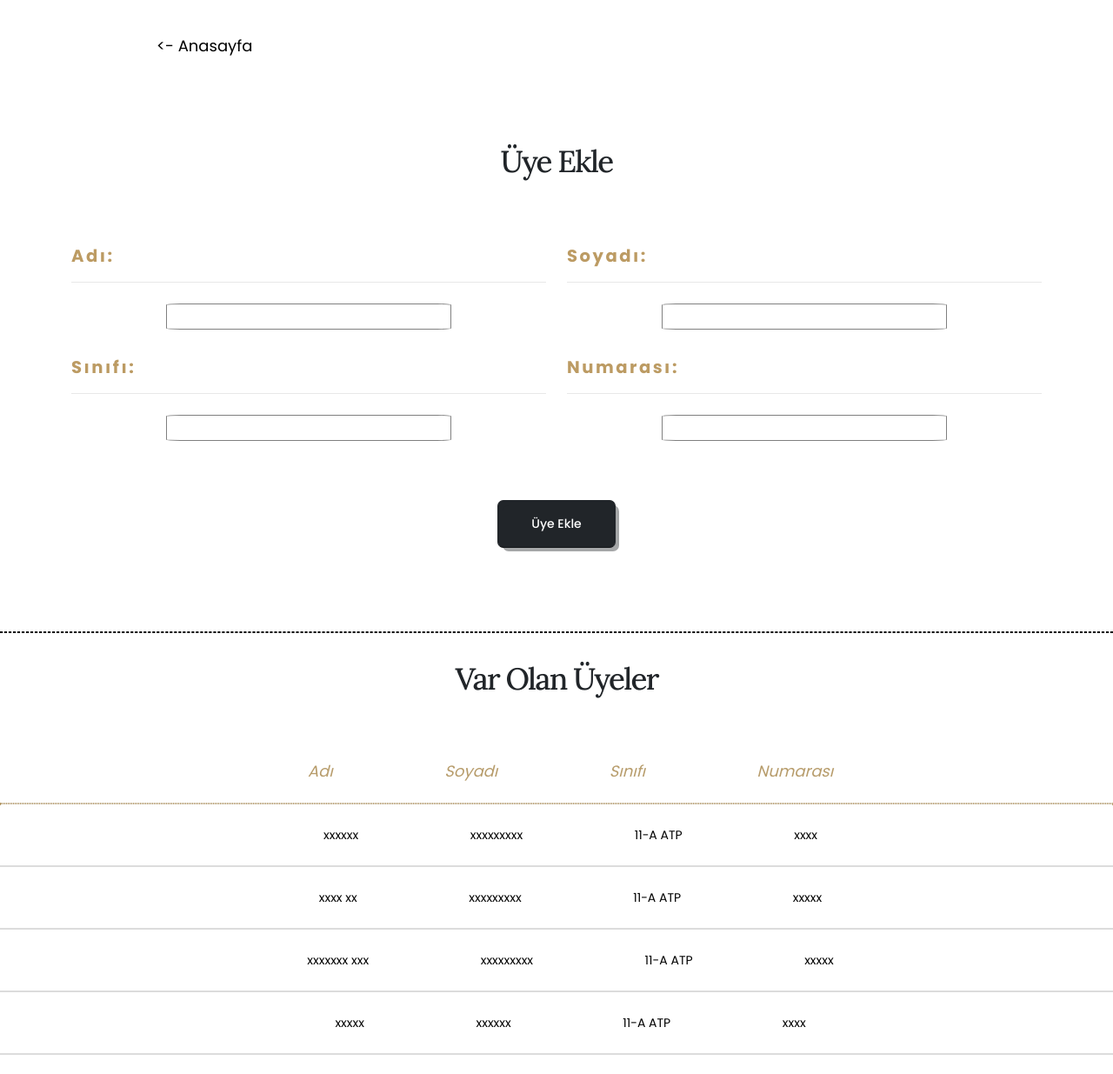
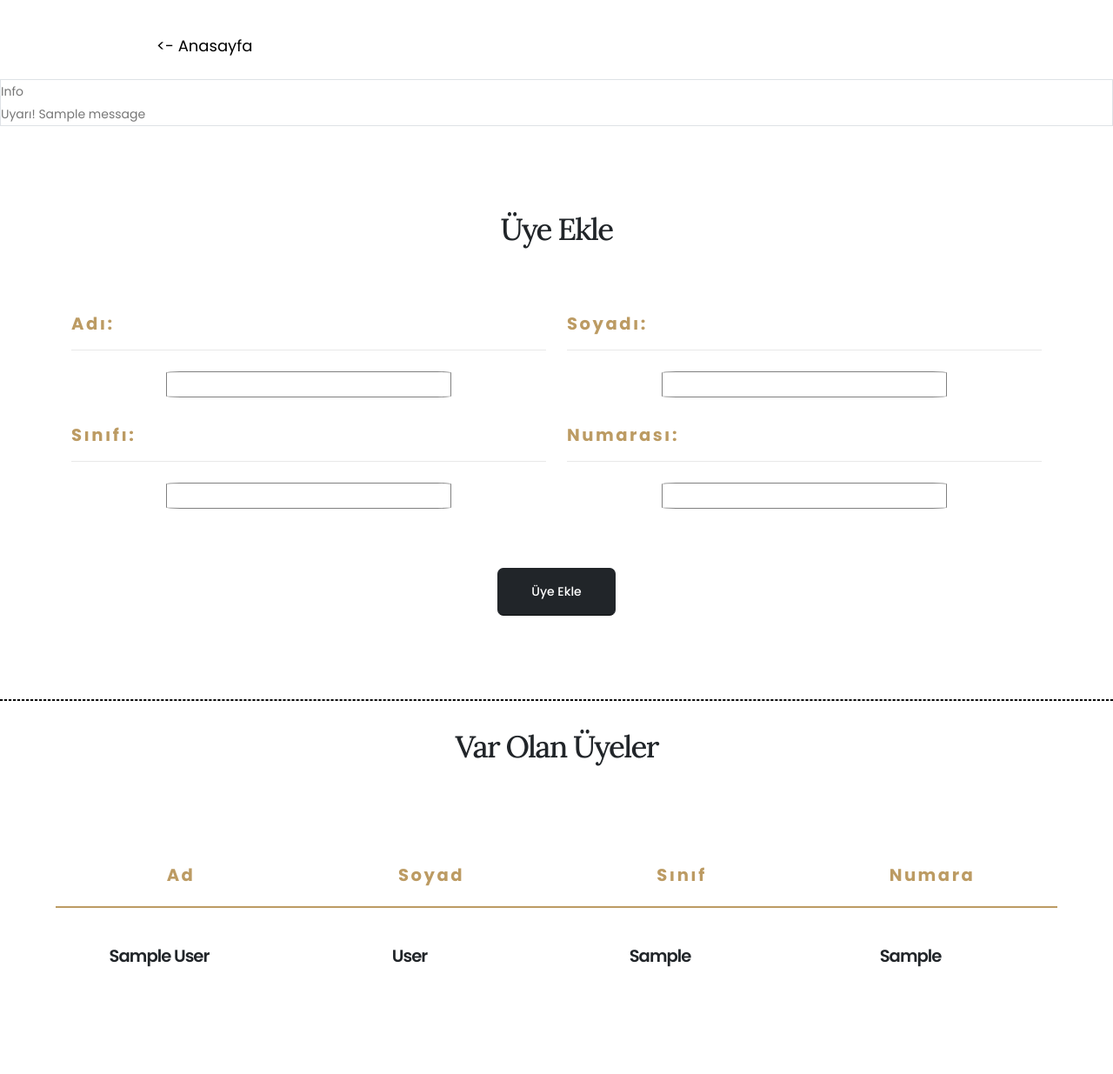
Before and after one commit to mehmetefeozcan/macka-library-app-desktop, a Flask app: page /add-member in a window 1280 px wide. Shown: the whole page at 87% size. After the commit the page ends 1112 px from the top, so only its background shows below. Run offline with Flask 3, Linux system fonts and the light colour scheme; tables that the repository leaves empty hold one stand-in row (values such as "Sample post"); one stand-in notice (Sample message) is shown; some libraries are stand-ins or nearby versions.

Commit message:
done add member

```diff
--- a/main.py
+++ b/main.py
@@ -34,12 +34,39 @@
     category = db.Column(db.String(100), nullable=True)
 
 
+class members(db.Model):
+    id = db.Column(db.Integer, primary_key=True)
+    name = db.Column(db.String(50), nullable=False)
+    surname = db.Column(db.String(50), nullable=False)
+    classroom = db.Column(db.String(10), nullable=False)
+    no = db.Column(db.String(10), nullable=False)
+
+
+class givenBooks(db.Model):
+    id = db.Column(db.Integer, primary_key=True)
+    category = db.Column(db.String(100), nullable=False)
+    bookCode = db.Column(db.String(100), nullable=False)
+    bookName = db.Column(db.String(100), nullable=False)
+    studentName = db.Column(db.String(50), nullable=False)
+    classroom = db.Column(db.String(10), nullable=False)
+    no = db.Column(db.String(10), nullable=False)
+
+
+# for the table create
+""" with app.app_context():
+    db.create_all() """
+
+
 @app.route("/home", methods=["POST", "GET"])
 def indexPage():
+    selectedCategory = ""
+
     if request.method == "POST":
         selectedCategory = request.form["category"]
         if selectedCategory == "Tümü":
             response = books.query.all()
+        elif selectedCategory == "Verilen Kitaplar":
+            return redirect("/given-books")
         else:
             response = books.query.filter_by(
                 category=selectedCategory,
@@ -58,9 +85,40 @@
 def givenBooksPage():
     return render_template("givenBooks.html")
 
-@app.route("/add-member")
+
+@app.route("/add-member", methods=["POST", "GET"])
 def memberPage():
-    return render_template("addMember.html")
+    _members = members.query.all()
+
+    if request.method == "POST":
+        if (
+            request.form["memberName"] == ""
+            or request.form["classroom"] == ""
+            or request.form["memberSurname"] == ""
+            or request.form["memberNumber"] == ""
+        ):
+            flash("Lütfen tüm alanları doldurunuz !")
+        else:
+            res = members.query.filter_by(
+                name=request.form["memberName"],
+                surname=request.form["memberSurname"],
+            ).first()
+
+            if res == None:
+                newMember = members(
+                    name=request.form["memberName"],
+                    surname=request.form["memberSurname"],
+                    classroom=request.form["classroom"],
+                    no=request.form["memberNumber"],
+                )
+
+                db.session.add(newMember)
+                db.session.commit()
+
+                _members = members.query.all()
+                redirect("/add-member")
+
+    return render_template("addMember.html", members=_members)
 
 
 @app.route("/add", methods=["POST", "GET"])
@@ -152,8 +210,7 @@
                     db.session.commit()
                 else:
                     flash("Aynı Bilgilerde Kitap Bulundu.")
-    elif request.method == "POST" and request.form["btn"] == "geri":
-        return redirect("/home")
+
     return render_template("addBook.html")
 
 
@@ -186,9 +243,3 @@
 
 if __name__ == "__main__":
     ui.run()
-
-
-@app.route("/add", methods=["POST", "GET"])
-def opacity(div_id):
-    div_id.style.opacity = "1"
-    return render_template("addBook.html")
--- a/templates/addMember.html
+++ b/templates/addMember.html
@@ -79,7 +79,16 @@
         ><- Anasayfa</a
       >
     </div>
-
+    {% for message in get_flashed_messages() %}
+    <div
+      class="flex p-8 text-sm text-yellow-800 border border-yellow-300 rounded-lg bg-yellow-50 dark:bg-gray-800 dark:text-yellow-300 dark:border-yellow-800 mt-4"
+      role="alert"
+    >
+      <span class="sr-only">Info</span>
+      <div><span class="font-medium">Uyarı!</span> {{message}}</div>
+    </div>
+    {% endfor %}
+    <form action="" method="post">
       <div class="container py-5 my-5" id="books">
         <div class="row justify-content-center mb-5">
           <div class="col-lg-10 text-center">
@@ -99,7 +108,9 @@
               >
                 Adı:
               </h4>
-            <hr class="custom-divider-size-1 bg-color-grey-scale-2 mt-2 mb-4" />
+              <hr
+                class="custom-divider-size-1 bg-color-grey-scale-2 mt-2 mb-4"
+              />
               <div class="member-div">
                 <input class="member-inp" type="text" name="memberName" id="" />
               </div>
@@ -112,9 +123,11 @@
               >
                 Sınıfı:
               </h4>
-            <hr class="custom-divider-size-1 bg-color-grey-scale-2 mt-2 mb-4" />
+              <hr
+                class="custom-divider-size-1 bg-color-grey-scale-2 mt-2 mb-4"
+              />
               <div class="member-div">
-              <input class="member-inp" type="text" name="memberName" id="" />
+                <input class="member-inp" type="text" name="classroom" id="" />
               </div>
             </section>
           </div>
@@ -127,9 +140,16 @@
               >
                 Soyadı:
               </h4>
-            <hr class="custom-divider-size-1 bg-color-grey-scale-2 mt-2 mb-4" />
+              <hr
+                class="custom-divider-size-1 bg-color-grey-scale-2 mt-2 mb-4"
+              />
               <div class="member-div">
-              <input class="member-inp" type="text" name="memberName" id="" />
+                <input
+                  class="member-inp"
+                  type="text"
+                  name="memberSurname"
+                  id=""
+                />
               </div>
             </section>
 
@@ -140,24 +160,32 @@
               >
                 Numarası:
               </h4>
-            <hr class="custom-divider-size-1 bg-color-grey-scale-2 mt-2 mb-4" />
+              <hr
+                class="custom-divider-size-1 bg-color-grey-scale-2 mt-2 mb-4"
+              />
               <div class="member-div">
-              <input class="member-inp" type="number" name="memberName" id="" />
+                <input
+                  class="member-inp"
+                  type="number"
+                  name="memberNumber"
+                  id=""
+                />
               </div>
             </section>
           </div>
         </div>
         <div class="row pt-2" style="margin-top: 60px">
           <div class="col text-center">
-          <a
-            href=""
+            <input
+              type="submit"
+              value="Üye Ekle"
+              name="btn"
               class="btn btn-dark custom-btn-style-1 font-weight-medium text-3 btn-px-5 py-3"
-            ><span>Üye Ekle</span></a
-          >
+            />
           </div>
         </div>
       </div>
-
+    </form>
     <hr style="border: 1px black dashed" />
 
     <div style="margin-top: 30px">
@@ -171,57 +199,108 @@
         </div>
       </div>
 
+      <main style="display: flex; flex-direction: column; margin-bottom: 50px">
+        <div
+          style="
+            width: 90%;
+            margin: 0 auto;
+            text-align: center;
+            justify-content: center;
+            align-items: center;
+            padding-top: 40px;
+            display: flex;
+            flex-direction: row;
+          "
+        >
+          <article style="width: 100%">
             <div>
-        <ul class="members-titles">
-          <li>Adı</li>
-          <li>Soyadı</li>
-          <li>Sınıfı</li>
-          <li class="members-endItem">Numarası</li>
-        </ul>
+              <h4
+                style="color: #bc9b63"
+                class="font-weight-bold positive-ls-3 mb-3"
+              >
+                Ad
+              </h4>
+              <hr style="color: #bc9b63; border: solid 1px" />
+            </div>
+          </article>
 
-        <hr style="border: 1px #b79c6b dotted" />
+          <article style="width: 100%">
+            <div>
+              <h4
+                style="color: #bc9b63"
+                class="font-weight-bold positive-ls-3 mb-3"
+              >
+                Soyad
+              </h4>
+              <hr style="color: #bc9b63; border: solid 1px" />
+            </div>
+          </article>
+
+          <article style="width: 100%">
+            <div>
+              <h4
+                style="color: #bc9b63"
+                class="font-weight-bold positive-ls-3 mb-3"
+              >
+                Sınıf
+              </h4>
+              <hr style="color: #bc9b63; border: solid 1px" />
+            </div>
+          </article>
+
+          <article style="width: 100%">
+            <div>
+              <h4
+                style="color: #bc9b63"
+                class="font-weight-bold positive-ls-3 mb-3"
+              >
+                Numara
+              </h4>
+              <hr style="color: #bc9b63; border: solid 1px" />
+            </div>
+          </article>
         </div>
 
+        <!-- books -->
+        {% for member in members %}
+        <div
+          style="
+            width: 90%;
+            margin: 0 auto;
+            text-align: center;
+            justify-content: center;
+            align-items: center;
+            padding-top: 20px;
+            display: flex;
+            flex-direction: row;
+          "
+        >
+          <article style="width: 60%; margin-right: 50px">
             <div>
-        <ul class="members-list">
-          <li>xxxxxx</li>
-          <li>xxxxxxxxx</li>
-          <li>11-A ATP</li>
-          <li class="members-endItem">xxxx</li>
-        </ul>
+              <h4 style="word-break: break-all">{{member.name}}</h4>
+            </div>
+          </article>
 
-        <hr class="members-hr" />
+          <article style="width: 60%; margin-right: 50px">
+            <div>
+              <h4 style="word-break: break-all">{{member.surname}}</h4>
             </div>
+          </article>
 
+          <article style="width: 60%; margin-right: 50px">
             <div>
-        <ul class="members-list">
-          <li>xxxx xx</li>
-          <li>xxxxxxxxx</li>
-          <li>11-A ATP</li>
-          <li class="members-endItem">xxxxx</li>
-        </ul>
-        <hr class="members-hr" />
+              <h4 style="word-break: break-all">{{member.classroom}}</h4>
             </div>
+          </article>
 
+          <article style="width: 60%; margin-right: 50px">
             <div>
-        <ul class="members-list">
-          <li>xxxxxxx xxx</li>
-          <li>xxxxxxxxx</li>
-          <li>11-A ATP</li>
-          <li class="members-endItem">xxxxx</li>
-        </ul>
-        <hr class="members-hr" />
+              <h4 style="word-break: break-all">{{member.no}}</h4>
             </div>
-
-      <div>
-        <ul class="members-list">
-          <li>xxxxx</li>
-          <li>xxxxxx</li>
-          <li>11-A ATP</li>
-          <li class="members-endItem">xxxx</li>
-        </ul>
-        <hr class="members-hr" />
+          </article>
         </div>
+        {% endfor %}
+      </main>
     </div>
   </body>
 </html>
--- a/templates/givenBooks.html
+++ b/templates/givenBooks.html
@@ -155,7 +155,7 @@
               style="color: #bc9b63"
               class="font-weight-bold positive-ls-3 mb-3"
             >
-              Ö. Adı & Soyadı
+              Ö. Adı
             </h4>
             <hr style="color: #bc9b63; border: solid 1px" />
           </div>
--- a/templates/index.html
+++ b/templates/index.html
@@ -156,7 +156,9 @@
                                   </optgroup>
 
                                   <optgroup label="Teslimler">
-                                    <option value="">Verilen Kitaplar</option>
+                                    <option value="Verilen Kitaplar">
+                                      Verilen Kitaplar
+                                    </option>
                                   </optgroup>
                                 </select>
                               </form>
```
Also changed, not shown: instance/library.db. Lines whose indentation alone changed are shown as unchanged.
